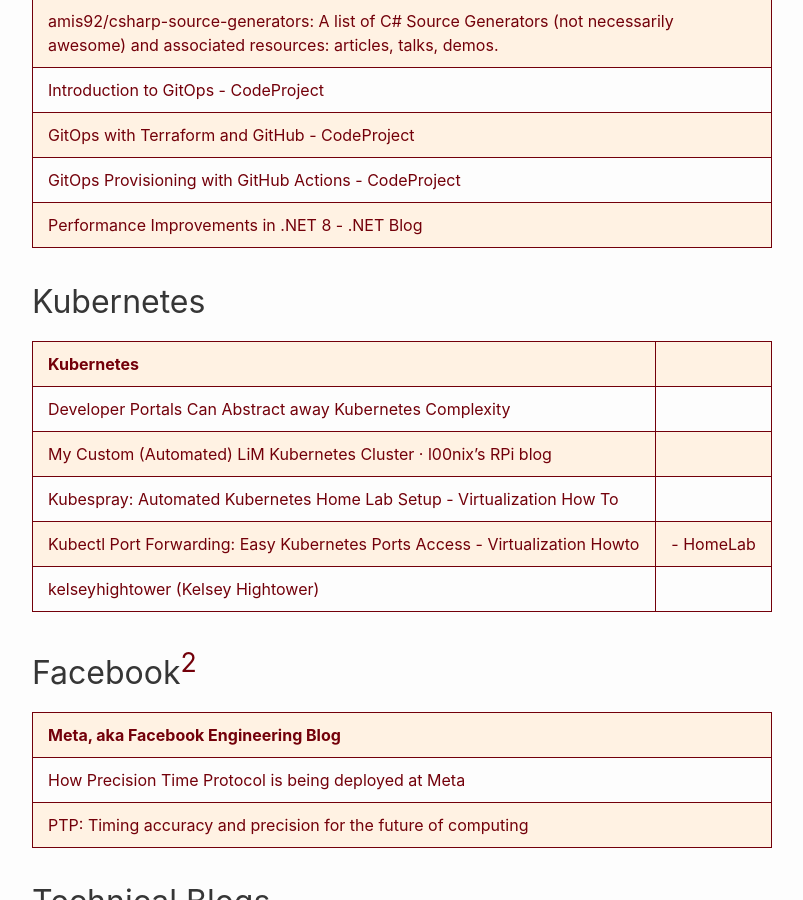
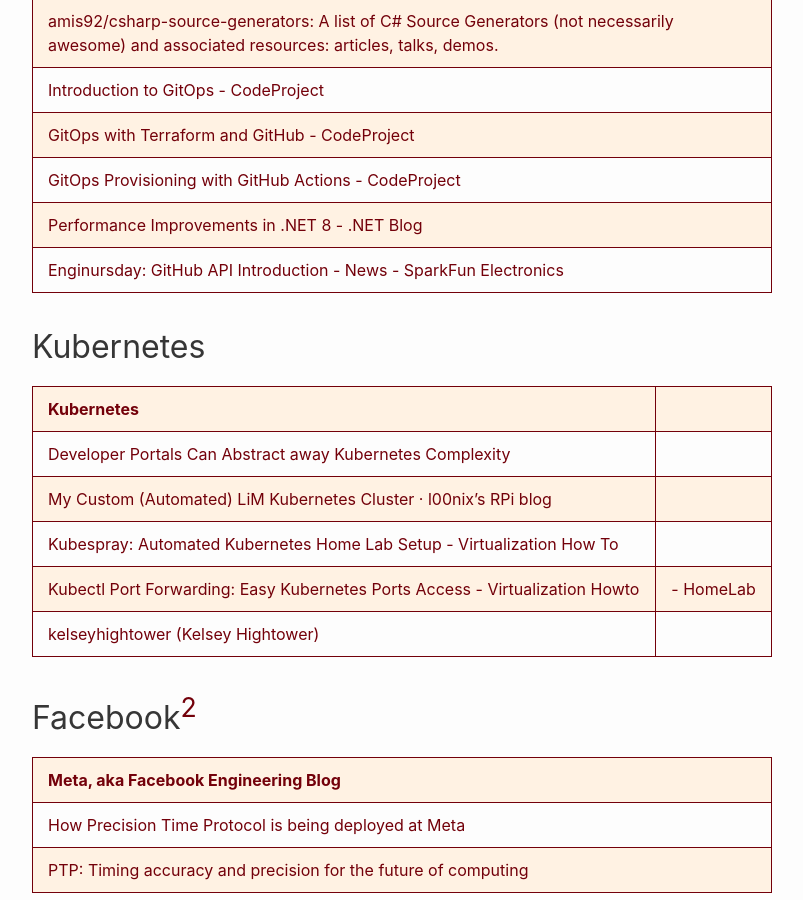
Before and after one commit to RalphHightower/RalphHightower, a Jekyll site: the page built from ProgrammingArticles.md, in a window 1280 px wide and 900 px high, scrolled down 2747 px. Shown: the whole window, without its empty margins (238-1041 px from the left). Built offline with Jekyll 4.4.1, drawn with Linux system fonts in a browser that asks for light colours; our own code applies the rules of GitHub Pages for plain Markdown files.

Commit message:
[docs](doc): ProgrammingArticles(GitHub API)

```diff
--- a/ProgrammingArticles.md
+++ b/ProgrammingArticles.md
@@ -41,6 +41,7 @@
 | [GitOps with Terraform and GitHub - CodeProject](https://www.codeproject.com/Articles/5334971/GitOps-with-Terraform-and-GitHub ) |
 | [GitOps Provisioning with GitHub Actions - CodeProject](https://www.codeproject.com/Articles/5334972/GitOps-with-Azure-Terraform-and-GitHub-Part-3-GitO ) |
 | [Performance Improvements in .NET 8 - .NET Blog](https://devblogs.microsoft.com/dotnet/performance-improvements-in-net-8/ ) |
+| [Enginursday: GitHub API Introduction - News - SparkFun Electronics](https://www.sparkfun.com/news/1913 ) |
 
 ## Kubernetes
 
```
